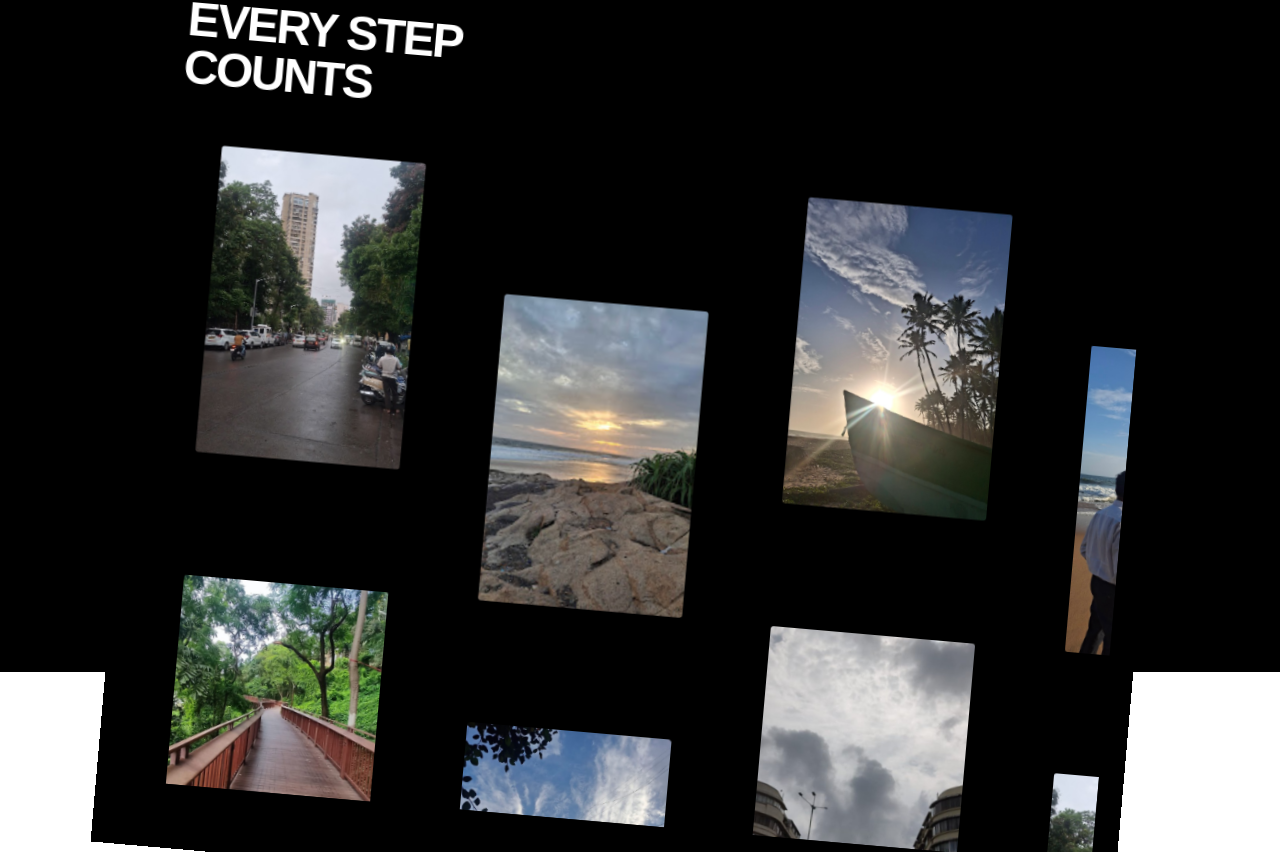
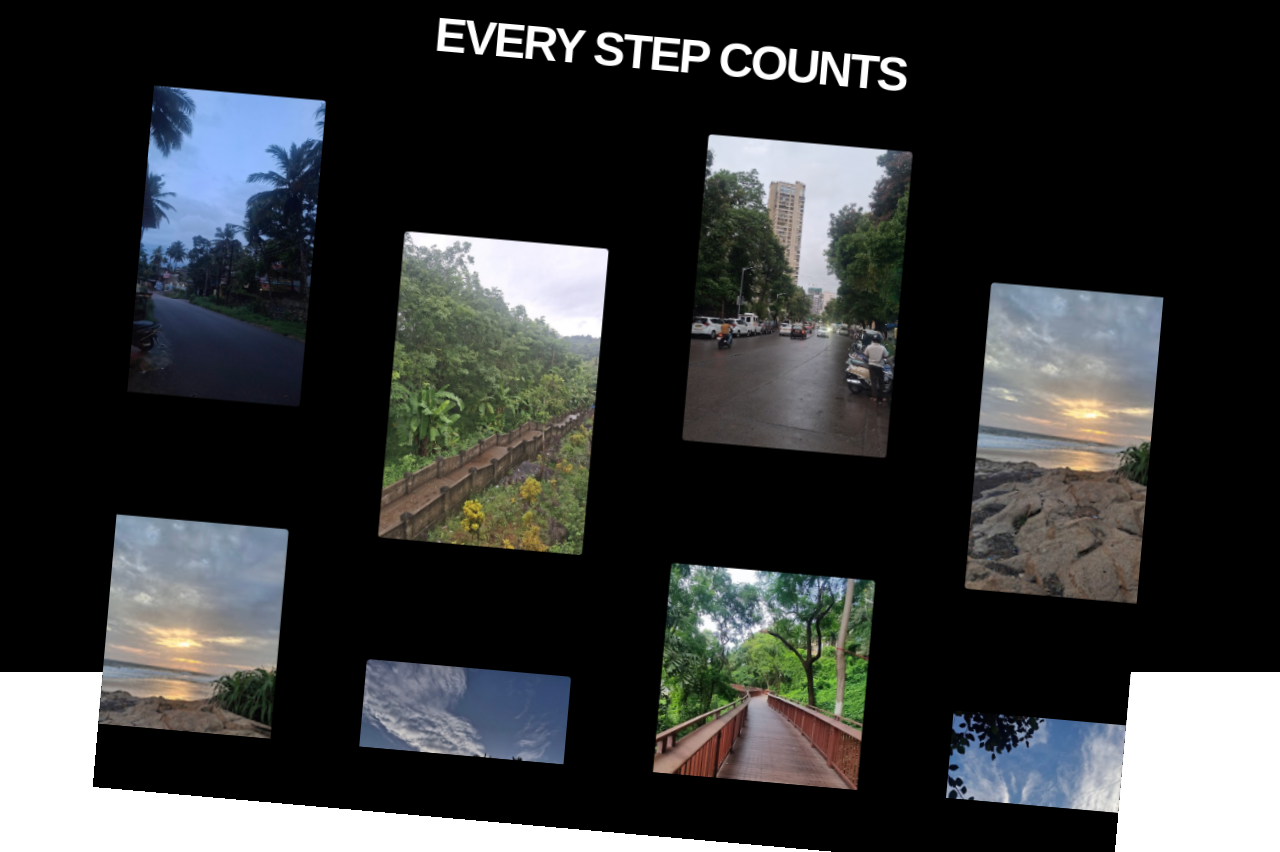
Before and after one commit to wrestle-R/Running_out_of_Excuses, a React (Vite) app: page / in a window 1280 px wide. Shown: the part 928-1780 px from the top of the page. Built offline with nearby package versions, Linux system fonts and the light colour scheme.

Commit message:
perfect section 2

```diff
--- a/src/components/InfiniteGrid.jsx
+++ b/src/components/InfiniteGrid.jsx
@@ -1,4 +1,4 @@
-import React from 'react';
+import React, { useState } from 'react';
 import {
   GridBody,
   DraggableContainer,
@@ -10,108 +10,149 @@ const runningImages = [
     id: 1,
     alt: "Morning Run",
     src: "/1.jpg",
+    desc: "Early morning energy.",
   },
   {
     id: 2,
     alt: "Trail Adventure",
     src: "/2.jpg",
+    desc: "Exploring new trails.",
   },
   {
     id: 3,
     alt: "City Marathon",
     src: "/3.jpg",
+    desc: "Urban marathon vibes.",
   },
   {
     id: 4,
     alt: "Training Day",
     src: "/4.jpg",
+    desc: "Focused training session.",
   },
   {
     id: 5,
     alt: "Long Run",
     src: "/5.jpg",
+    desc: "Pushing the distance.",
   },
   {
     id: 6,
     alt: "Group Run",
     src: "/6.jpg",
+    desc: "Running with friends.",
   },
   {
     id: 7,
     alt: "Recovery",
     src: "/7.jpg",
+    desc: "Rest and recovery.",
   },
   {
     id: 8,
     alt: "Mountain Trail",
     src: "/8.jpg",
+    desc: "Up the mountain path.",
   },
   {
     id: 9,
     alt: "Victory Moment",
     src: "/9.jpg",
+    desc: "Crossing the finish line.",
   },
   {
     id: 10,
     alt: "Morning Run 2",
     src: "/1.jpg",
+    desc: "Another sunrise jog.",
   },
   {
     id: 11,
     alt: "Trail Adventure 2",
     src: "/2.jpg",
+    desc: "Nature’s challenge.",
   },
   {
     id: 12,
     alt: "City Marathon 2",
     src: "/3.jpg",
+    desc: "City streets await.",
   },
   {
     id: 13,
     alt: "Training Day 2",
     src: "/4.jpg",
+    desc: "Consistency is key.",
   },
   {
     id: 14,
     alt: "Long Run 2",
     src: "/5.jpg",
+    desc: "Endurance building.",
   },
   {
     id: 15,
     alt: "Group Run 2",
     src: "/6.jpg",
+    desc: "Teamwork in motion.",
   },
   {
     id: 16,
     alt: "Recovery 2",
     src: "/7.jpg",
+    desc: "Taking it easy.",
   },
   {
     id: 17,
     alt: "Mountain Trail 2",
     src: "/8.jpg",
+    desc: "Climbing higher.",
   },
   {
     id: 18,
     alt: "Victory Moment 2",
     src: "/9.jpg",
+    desc: "Celebrating success.",
   },
 ];
 
 const InfiniteGrid = () => {
+  const [hoveredId, setHoveredId] = useState(null);
+
+  const handleMouseEnter = (id) => {
+    setHoveredId(id);
+  };
+
+  const handleMouseLeave = () => {
+    setHoveredId(null);
+  };
+
   return (
     <DraggableContainer variant="masonry">
       <GridBody>
         {runningImages.map((image) => (
           <GridItem
             key={image.id}
-            className="relative h-54 w-36 md:h-96 md:w-64"
+            className={`relative h-54 w-36 md:h-96 md:w-64 transition-all duration-500 ease-out
+              ${hoveredId !== null && hoveredId !== image.id ? "blur-[2px] brightness-50 scale-95" : ""}
+              ${hoveredId === image.id ? "scale-110 z-30" : ""}
+            `}
+            onMouseEnter={() => handleMouseEnter(image.id)}
+            onMouseLeave={handleMouseLeave}
           >
             <img
               src={image.src}
               alt={image.alt}
-              className="pointer-events-none absolute h-full w-full object-cover"
+              className="pointer-events-none absolute h-full w-full object-cover rounded"
+              draggable={false}
             />
+            {hoveredId === image.id && (
+              <div className="absolute inset-0 flex items-end justify-center bg-gradient-to-t from-black/80 via-transparent to-transparent rounded transition-all duration-300">
+                <span className="text-white text-sm md:text-base font-medium p-3 md:p-4 text-center w-full">
+                  {image.desc}
+                </span>
+              </div>
+            )}
           </GridItem>
         ))}
       </GridBody>
--- a/src/components/Section2.jsx
+++ b/src/components/Section2.jsx
@@ -9,11 +9,11 @@ const Section2 = ({ scrollYProgress }) => {
 	return (
 		<motion.section
 			style={{ scale, rotate }}
-			className='relative min-h-screen bg-black text-white font-montserrat pb-20'
+			className='relative min-h-screen bg-black text-white font-montserrat pb-20 flex items-center justify-center overflow-x-hidden'
 		>
-			<article className='container mx-auto relative z-10 px-8'>
+			<article className='container mx-auto relative z-10 px-8 flex flex-col items-center text-center'>
 				<h1 className='text-4xl md:text-6xl leading-[100%] py-8 md:py-16 font-bold tracking-tighter uppercase font-montserrat'>
-					Every step <br /> Counts
+					Every step Counts
 				</h1>
 				<InfiniteGrid />
 			</article>
--- a/src/components/ui/infinite-drag-scroll.jsx
+++ b/src/components/ui/infinite-drag-scroll.jsx
@@ -95,7 +95,7 @@ export const DraggableContainer = ({
         >
           <motion.div
             className={cn(
-              "grid h-fit w-fit cursor-grab grid-cols-[repeat(2,1fr)] bg- black active:cursor-grabbing will-change-transform",
+              "grid h-fit w-fit cursor-grab grid-cols-[repeat(2,1fr)] bg-black active:cursor-grabbing will-change-transform",
               className,
             )}
             drag
@@ -128,6 +128,7 @@ export const DraggableContainer = ({
 export const GridItem = ({
   children,
   className,
+  ...props
 }) => {
   const variant = useContext(GridVariantContext);
 
@@ -154,6 +155,7 @@ export const GridItem = ({
       variants={rowVariants}
       initial="initial"
       animate="animate"
+      {...props}
     >
       {children}
     </motion.div>
```
